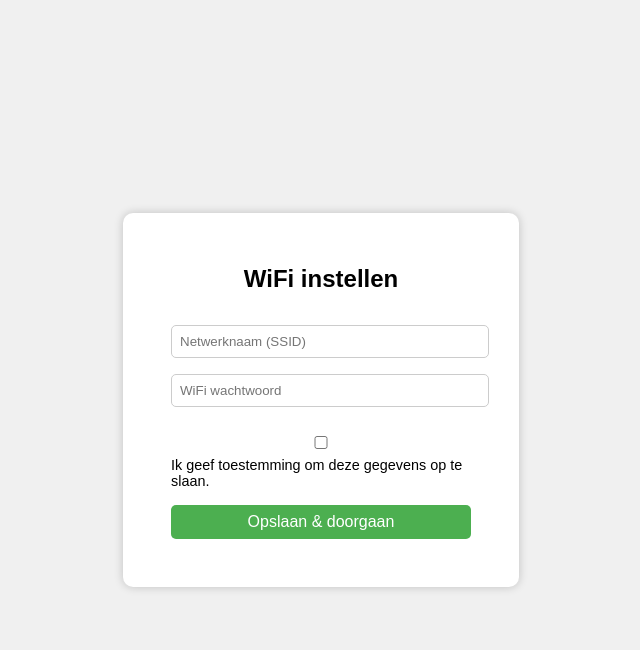
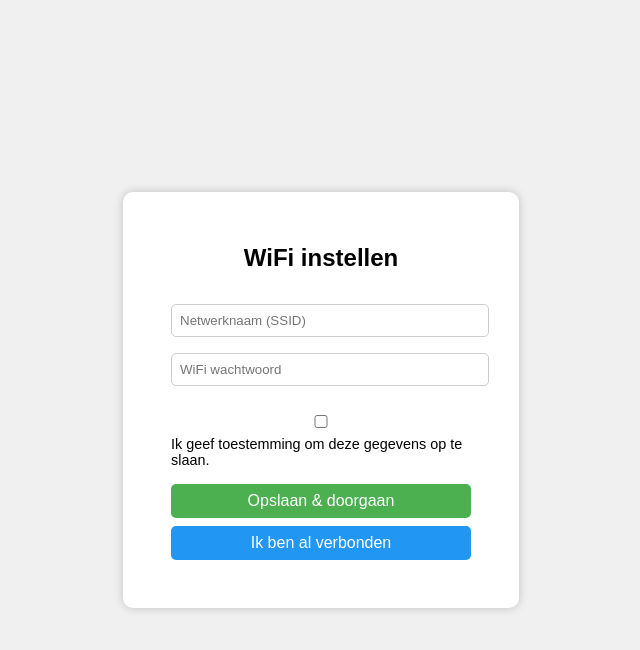
Before and after one commit to CruZxPog/Integratieproject-Pancake-Science, a Flask app: page /wifi.html in a window 1280 px wide. Shown: the top 650 px of the page, without its empty margins (319-959 px from the left). Run offline with Flask 3, Linux system fonts and the light colour scheme.

Commit message:
Add 'skip' button to WiFi page for existing connections
Introduces a new 'Ik ben al verbonden' button styled in blue, allowing users who are already connected to WiFi to skip directly to the dashboard. Adds corresponding CSS and a JavaScript function to handle the navigation.

```diff
--- a/project/python/templates/wifi.html
+++ b/project/python/templates/wifi.html
@@ -49,6 +49,11 @@
             font-size: 1rem;
         }
 
+        button.skip {
+            background: #2196F3;
+            margin-top: 0.5rem;
+        }
+
         .consent {
             text-align: left;
             font-size: 0.9rem;
@@ -77,6 +82,7 @@
             <input type="checkbox" id="consent"> Ik geef toestemming om deze gegevens op te slaan.
         </div>
         <button onclick="saveWifi()">Opslaan & doorgaan</button>
+        <button class="skip" onclick="goToDashboard()">Ik ben al verbonden</button>
         <p id="message"></p>
         <p id="countdown"></p>
     </div>
@@ -142,6 +148,10 @@
                 }, 1000);
             }
         }
+
+        function goToDashboard() {
+            window.location.href = "dashboard.html";
+        }
     </script>
 </body>
 
```
